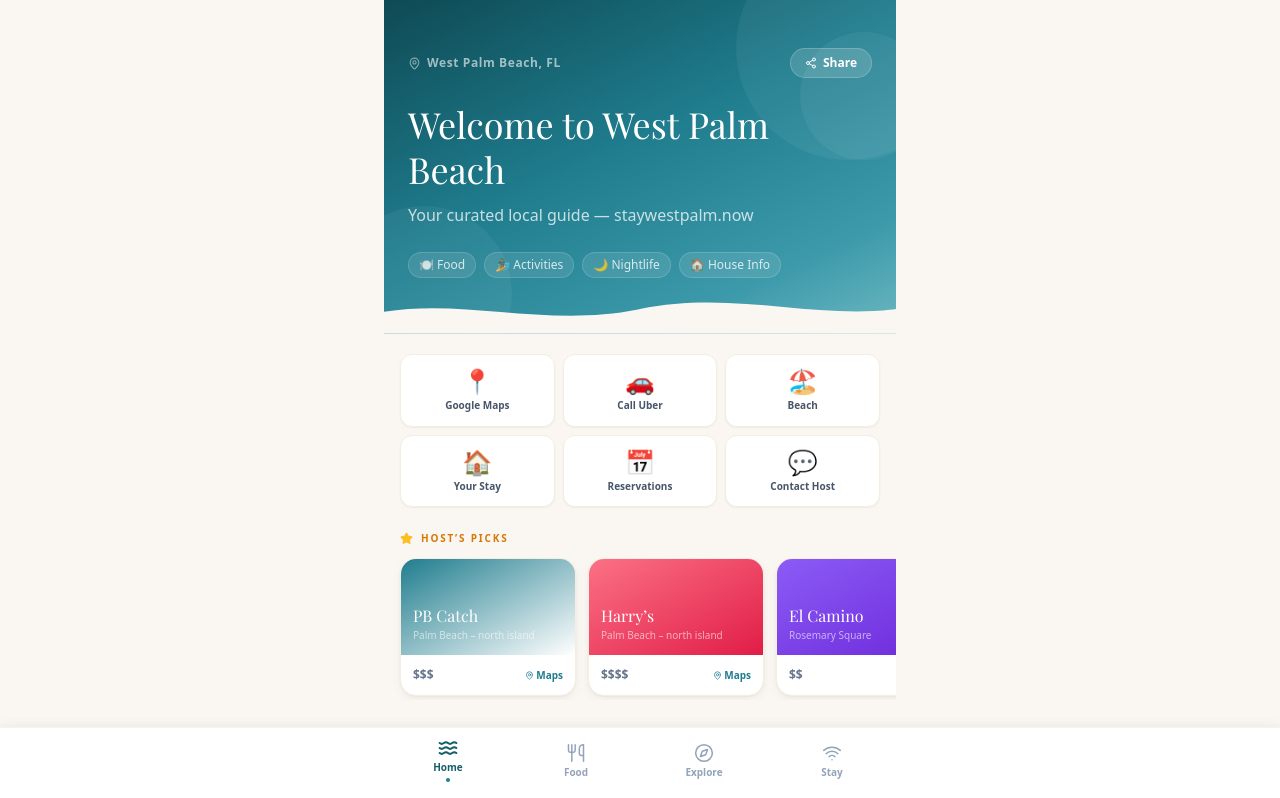
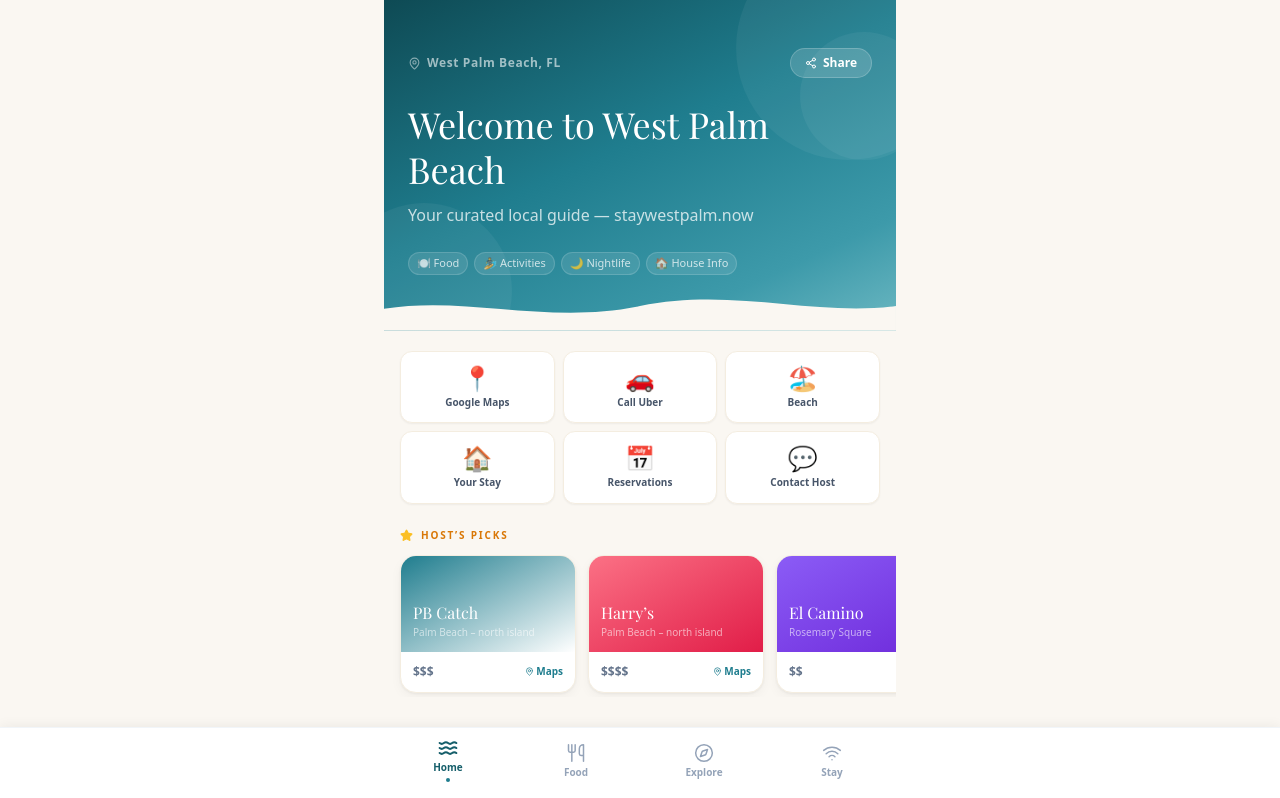
Before and after one commit to ZbienVC/palm-beach-guide, a Next.js app: page / in a window 1280 px wide. Shown: the top 798 px of the page. Built offline with nearby package versions, Linux system fonts and the light colour scheme; a web font is replaced by a local one.

Commit message:
fix: hero tags single row - flex-nowrap, smaller text, no overflow to second line

```diff
--- a/app/page.tsx
+++ b/app/page.tsx
@@ -404,14 +404,15 @@ export default function Page() {
             <p className="text-white/75 text-base leading-relaxed mb-6">{guide.hero.tagline}</p>
 
             {/* Content-type tag row */}
-            <div className="flex gap-2 flex-wrap">
+            {/* Content-type tag row */}
+            <div className="flex gap-1.5 flex-nowrap overflow-x-auto no-scrollbar">
               {[
                 { emoji: "🍽️", label: "Food" },
                 { emoji: "🏄", label: "Activities" },
                 { emoji: "🌙", label: "Nightlife" },
                 { emoji: "🏠", label: "House Info" },
               ].map(({ emoji, label }) => (
-                <span key={label} className="flex items-center gap-1 px-2.5 py-1 rounded-full bg-white/10 border border-white/15 text-white/80 text-xs font-medium">
+                <span key={label} className="flex-shrink-0 flex items-center gap-1 px-2 py-0.5 rounded-full bg-white/10 border border-white/15 text-white/75 text-[11px] font-medium whitespace-nowrap">
                   {emoji} {label}
                 </span>
               ))}
```
